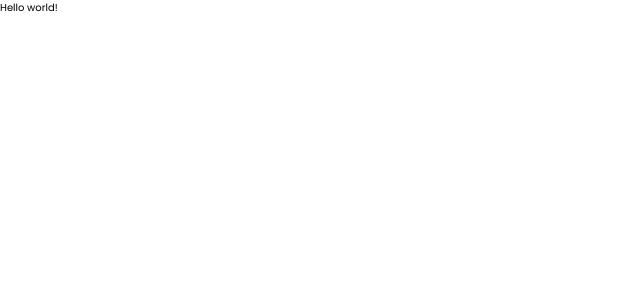
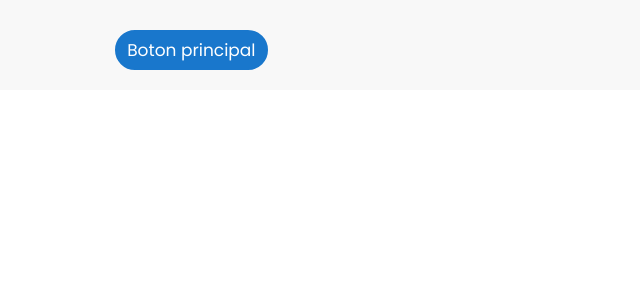
Before and after one commit to popehiflo/mental-health-frontend, a React (Create React App) app: page / in a window 1280 px wide. Shown: the top 300 px of the page, without its empty margins (0-640 px from the left). Built offline with nearby package versions, Linux system fonts and the light colour scheme.

Commit message:
feat: button primary

```diff
--- a/src/App.jsx
+++ b/src/App.jsx
@@ -1,7 +1,12 @@
-const App = () => (
-  <div>
-    Hello world!
-  </div>
-);
+const App = () => {
+  const syle = {
+    backgroundColor: '#f8f8f8',
+  };
+  return (
+    <section style={syle}>
+      <button type="button" className="btn-primary">Boton principal</button>
+    </section>
+  );
+};
 
 export default App;
--- a/src/index.css
+++ b/src/index.css
@@ -3,6 +3,7 @@
 :root {
   --blue: #1977cc;
   --black: #444;
+  --white: #fff;
   --light-color: #777;
   --box-shadow: 0.5rem 0.5rem 0 rgba(25, 119, 204, 0.2);
   --text-shadow: 0.4rem 0.4rem 0 rgba(0, 0, 0, 0.2);
@@ -50,12 +51,15 @@ section:nth-child(even) {
   margin-top: 1rem;
   padding: 0.5rem 1rem;
   border: var(--border);
-  border-radius: 2.5rem;
+  border-radius: 2.48rem;
+  color: var(--white);
+  font-size: 1.7rem;
+  cursor: pointer;
+  background-color: var(--blue);
+}
+
+.btn-primary:hover {
+  background: var(--white);
+  color: var(--blue);
   box-shadow: var(--box-shadow);
-  color: var(--white);
-  font-size: 1.6rem;
-  letter-spacing: 0.1rem;
-  text-transform: uppercase;
-  cursor: pointer;
-  transition: all 0.2s ease-out;
 }
```
